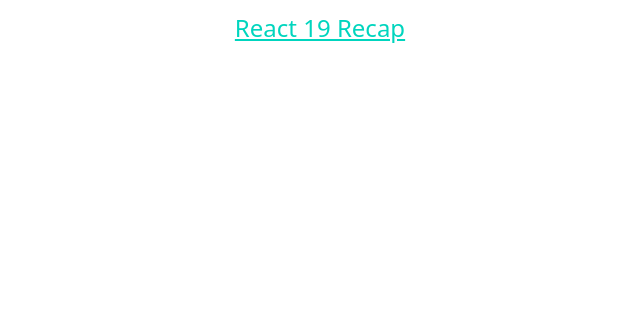
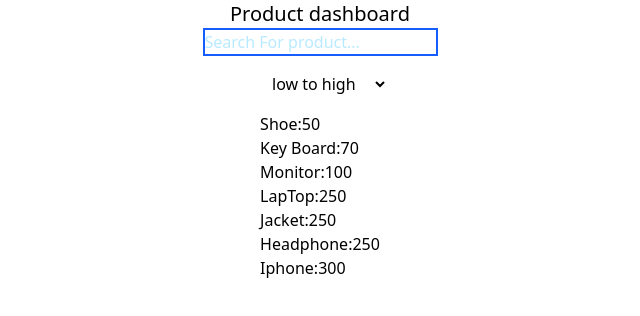
Before and after one commit to haftamudesta/react_19, a React (Vite) app: page / in a window 1280 px wide. Shown: the top 316 px of the page, without its empty margins (320-960 px from the left). Built offline with nearby package versions, Linux system fonts and the light colour scheme.

Commit message:
Add product sorting and filtering

```diff
--- a/src/App.jsx
+++ b/src/App.jsx
@@ -1,11 +1,69 @@
-import React from 'react';
+import React, { useMemo, useState } from 'react';
+
+const productData=[
+  {
+    id:1,
+    name:"LapTop",
+    price:250,
+  },
+   {
+    id:2,
+    name:"Iphone",
+    price:300,
+  },
+   {
+    id:3,
+    name:"Shoe",
+    price:50,
+  },
+   {
+    id:4,
+    name:"Jacket",
+    price:250,
+  },
+   {
+    id:5,
+    name:"Headphone",
+    price:250,
+  },
+   {
+    id:6,
+    name:"Key Board",
+    price:70,
+  },
+   {
+    id:7,
+    name:"Monitor",
+    price:100,
+  },
+]
 
 function App() {
+  const [search,setSearch]=useState('');
+  const [sortOrder,setSortOrder]=useState('asc')
+
+  const filteredProducts=useMemo(()=>{
+    const filteredData=productData.filter((product)=>product.name.toLowerCase().includes(search.toLowerCase()));
+    filteredData.sort((a,b)=>(sortOrder==="asc"?a.price-b.price:b.price-a.price));
+    return filteredData
+  },[search,sortOrder])
 
   return (
-    <>
-      <h1 className="text-2xl text-teal-400 text-center mt-3 underline">React 19 Recap</h1>
-    </>
+    <div className='flex flex-col justify-center items-center'>
+      <h1 className='text-xl'> Product dashboard</h1>
+      <input type="text" value={search} onChange={(e)=>setSearch(e.target.value)} placeholder='Search For product...' className='text-sky-300 border-2 border-blue-600'/>
+      <select name="" id="" value={sortOrder} onChange={(e)=>setSortOrder(e.target.value)} className='p-4'>
+        <option value="asc">low to high</option>
+        <option value="dsc">high to low</option>
+      </select>
+      <ul>
+        {filteredProducts.map((product)=>(
+          <li key={product.id}>
+            {product.name}:{product.price}
+          </li>
+        ))}
+      </ul>
+    </div>
   )
 }
 export default App
```
